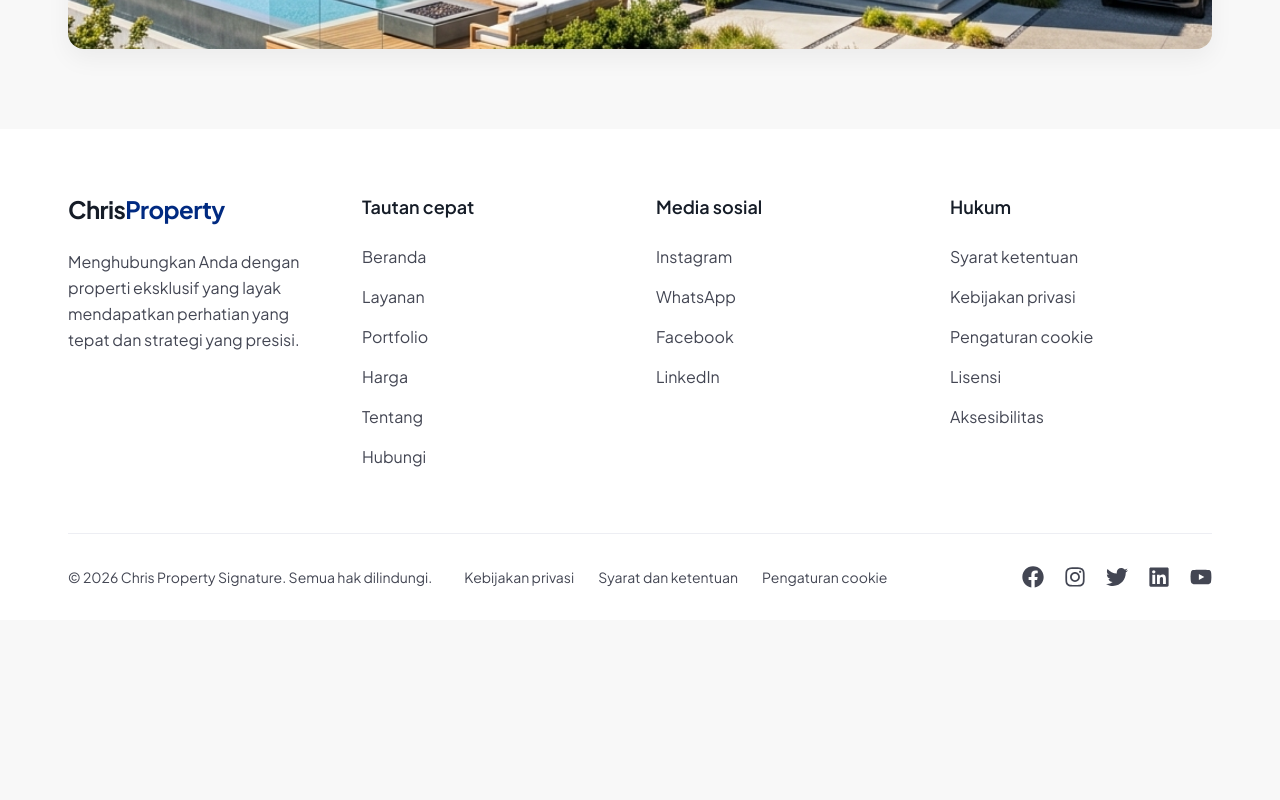
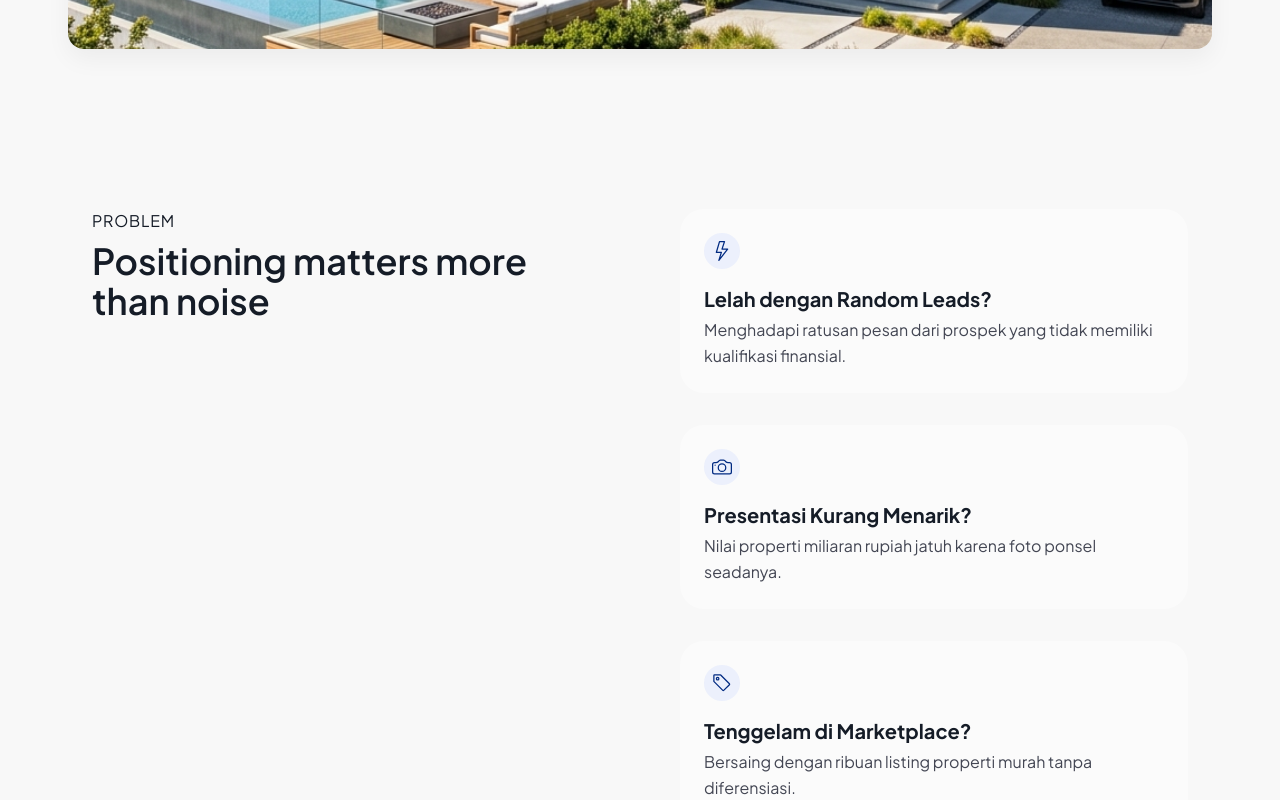
Before and after one commit to AIDILYOWIE/agency_property_website, a Next.js app: page /layanan in a window 1280 px wide. Shown: the part 1020-1820 px from the top of the page. Before the commit the page ends 1640 px from the top, so only its background shows below. Built offline with nearby package versions, Linux system fonts and the light colour scheme.

Commit message:
:lipstick: add section Problem agitation in pages service

```diff
--- a/app/layanan/page.tsx
+++ b/app/layanan/page.tsx
@@ -2,11 +2,33 @@ import React from "react";
 import { Metadata } from "next";
 import { Navbar } from "@/components/layout/Navbar";
 import { Hero } from "@/components/sections/Hero";
+import { HowWeWork } from "@/components/sections/HowWeWork";
+import { BsLightning, BsCamera, BsTag } from "react-icons/bs";
 
 export const metadata: Metadata = {
   title: "Layanan Kami | Agency Property",
   description: "Layanan pemasaran properti eksklusif dan premium untuk Anda.",
 };
+
+const problemItems = [
+  {
+    title: "Lelah dengan Random Leads?",
+    description: "Menghadapi ratusan pesan dari prospek yang tidak memiliki kualifikasi finansial.",
+    icon: <BsLightning />,
+  },
+  {
+    title: "Presentasi Kurang Menarik?",
+    description:
+      "Nilai properti miliaran rupiah jatuh karena foto ponsel seadanya.",
+    icon: <BsCamera />,
+  },
+  {
+    title: "Tenggelam di Marketplace? ",
+    description:
+      "Bersaing dengan ribuan listing properti murah tanpa diferensiasi.",
+    icon: <BsTag /> ,
+  },
+];
 
 export default function LayananPage() {
   return (
@@ -26,7 +48,13 @@ export default function LayananPage() {
         />
 
         {/* Problem & Agitation */}
+        <HowWeWork
+        cardType={"secondary"}
+          label="Problem"
+          title="Positioning matters more than noise"
+          items={problemItems}
 
+        />
 
 
       </div>
--- a/components/sections/HowWeWork.tsx
+++ b/components/sections/HowWeWork.tsx
@@ -2,19 +2,16 @@ import React from "react";
 import { BiMailSend } from "react-icons/bi";
 import { LuNotebookPen, LuCamera } from "react-icons/lu";
 import { FiGlobe } from "react-icons/fi";
-import { CategoryCard } from "../ui/CategoryCard";
+import { FeatureCard } from "../ui/FeatureCard";
 
-export type HowWeWorkCardType = "timeline" | "category";
+export type HowWeWorkCardType = "timeline" | "secondary";
 
 export interface HowWeWorkItem {
   title: string;
   description: string;
+  icon?: React.ReactNode;
   // Props specific for timeline type
-  icon?: React.ReactNode;
   hasLine?: boolean;
-  // Props specific for category type
-  imageSrc?: string;
-  href?: string;
 }
 
 const defaultTimelineSteps: HowWeWorkItem[] = [
@@ -80,20 +77,19 @@ export function HowWeWork({
           {/* Right Column - Content */}
           <div
             className={
-              cardType === "category"
-                ? "grid grid-cols-1 sm:grid-cols-2 gap-8"
+              cardType === "secondary"
+                ? "grid grid-cols-1 gap-8"
                 : "flex flex-col"
             }
           >
             {items.map((step, index) => {
-              if (cardType === "category") {
+              if (cardType === "secondary") {
                 return (
-                  <CategoryCard
+                  <FeatureCard
                     key={index}
+                    icon={step.icon || <div />}
                     title={step.title}
                     description={step.description}
-                    imageSrc={step.imageSrc || ""}
-                    href={step.href || "#"}
                   />
                 );
               }
```
